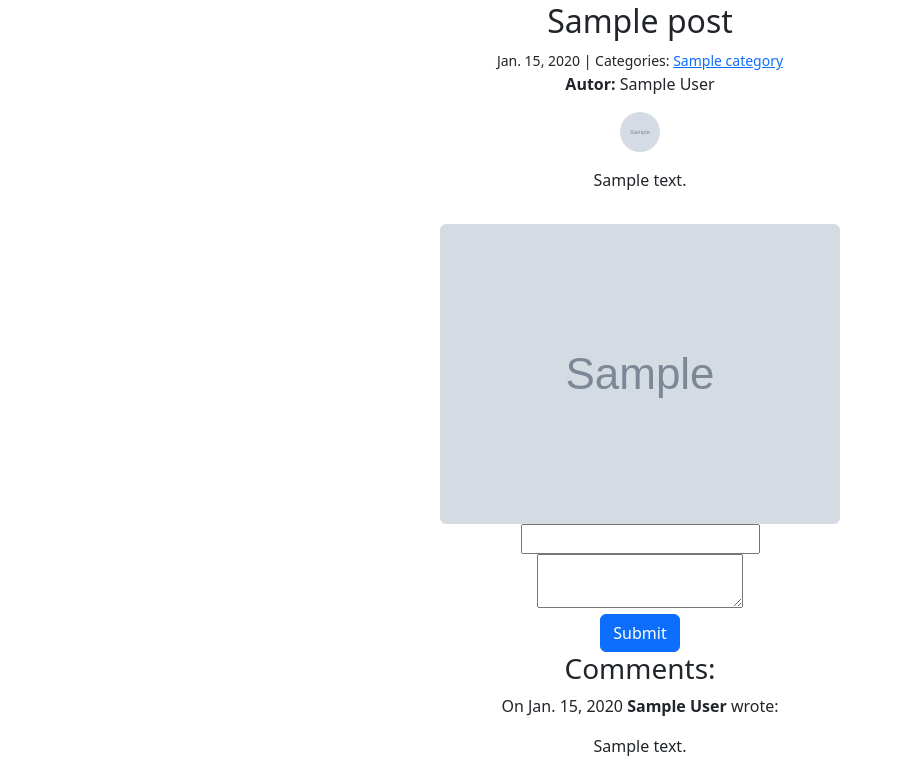
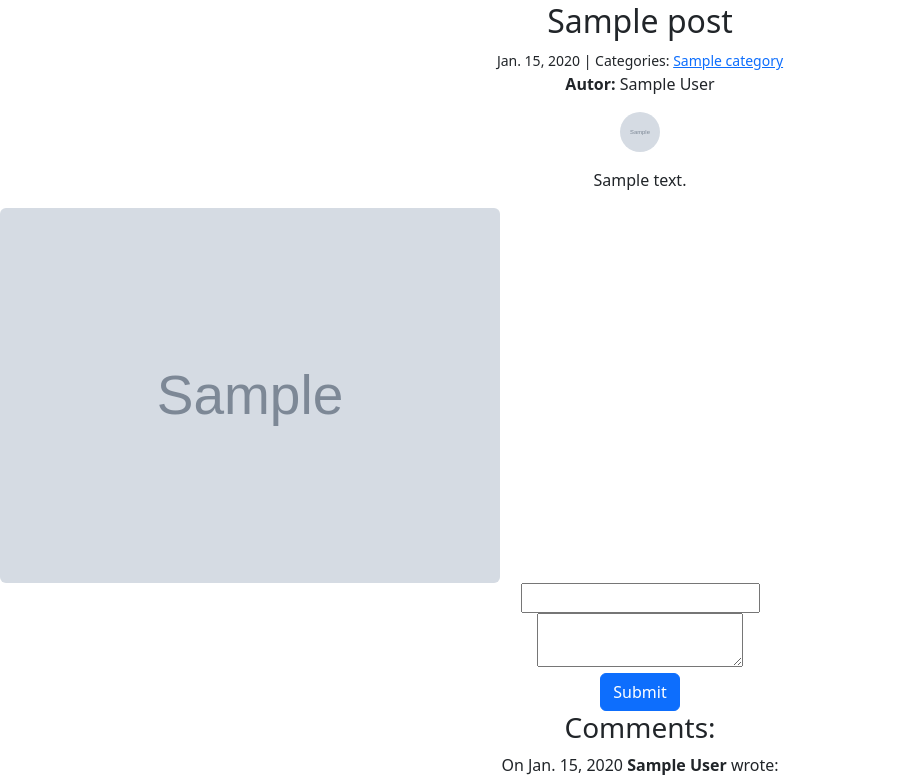
Before and after one commit to mpolan/projekt_blog, a Django app: template personal_blog/blog/templates/blog/detail.html in a window 1280 px wide. Shown: the part 134-909 px from the top of the page, without its empty margins (0-903 px from the left). Run offline with Django 5.2, Linux system fonts and the light colour scheme; the template is opened without the code that fills it: most values are stand-ins (such as "Sample title", 1, 10 or a date in 2020); grey boxes marked "Sample" are stand-in pictures; form fields are guessed from the names that the template uses.

Commit message:
Revert "poprawa umiejscowienia karuzeli"
This reverts commit 3a027395f07b5cdda0762b03611beb7dfd51f093.

```diff
--- a/personal_blog/blog/templates/blog/detail.html
+++ b/personal_blog/blog/templates/blog/detail.html
@@ -20,7 +20,6 @@
 
     <p>{{ post.body | linebreaks }}</p>
     {% if post.images.all %}
-    <div class="container">
         <div class="carousel">
             {% for image in post.images.all %}
                 <img src="{{ image.image.url }}" class="carousel-image {% if forloop.first %}active{% endif %}">
@@ -30,7 +29,6 @@
                 <button type="button" class="next">&#10095;</button>
             {% endif %}
         </div>
-    </div>
     {% endif %}
 
 
@@ -64,15 +62,6 @@
     {% endfor %}
 
     <style>
-        .container {
-            margin-left: auto;
-            margin-right: auto;
-            height: 100%;
-            width: 100%;
-            display: flex;
-            justify-content: center;
-            align-items: center;
-        }
         .carousel {
             position: relative;
             max-width: 500px;
--- a/personal_blog/blog/templates/blog/index.html
+++ b/personal_blog/blog/templates/blog/index.html
@@ -41,7 +41,6 @@
             </h3>
 
             <p><strong>Autor:</strong> {{ post.author.profile.display_name }}</p>
-
             <img src="{{ post.author.profile.get_profile_picture_url }}" alt="avatar" width="40" height="40" style="border-radius: 50%;">
             <small>
                 {{ post.created_on.date }} | Categories:
```
